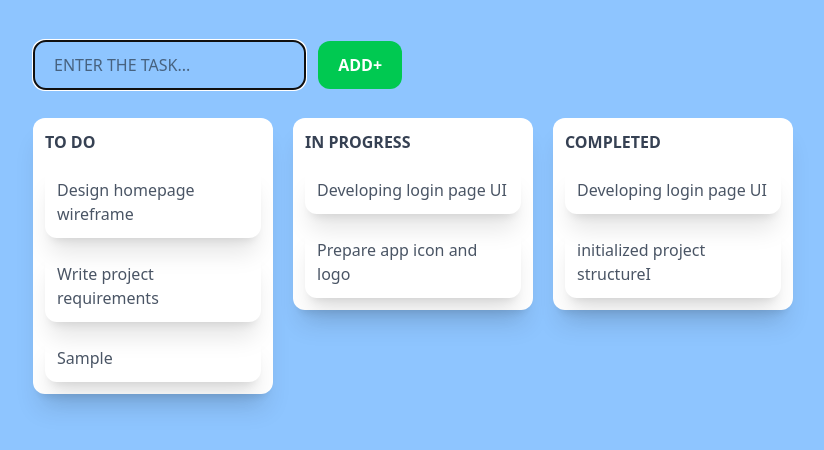
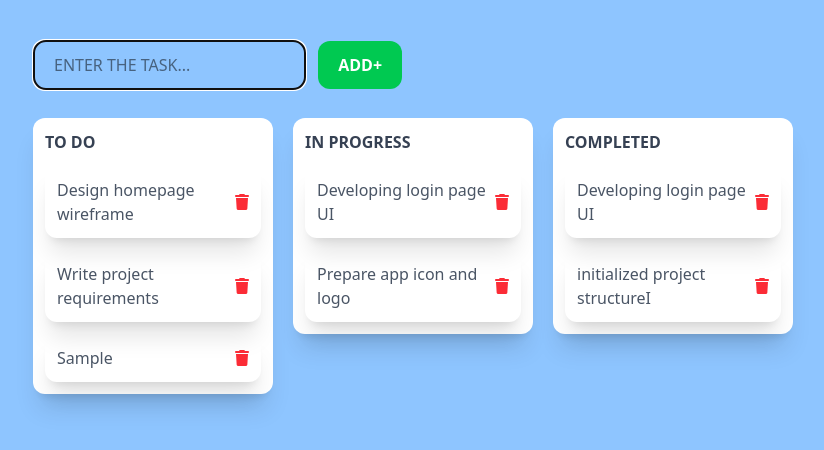
Before and after one commit to farhan-nazir006/kanban-Board, a website: page index.html in a window 1280 px wide. Both pictures are taken after typing "Sample" into the empty fields and a click on the button "ADD+". Shown: the whole page, without its empty margins (7-831 px from the left). Drawn offline with Linux system fonts and the light colour scheme.

Commit message:
Add delete button and it's funationality for all local and newly adding task

```diff
--- a/index.html
+++ b/index.html
@@ -6,9 +6,10 @@
   <meta name="viewport" content="width=device-width, initial-scale=1.0">
   <title>Kanban Board</title>
   <link rel="stylesheet" href="src/output.css">
+  <link rel="stylesheet" href="https://cdnjs.cloudflare.com/ajax/libs/font-awesome/6.7.2/css/all.min.css">
 </head>
 
-<body>
+<body class="w-full bg-blue-300">
   <div class="container w-full h-dvh font-sans flex flex-col items-start bg-blue-300 gap-5 p-10">
 
     <div class="input">
@@ -26,26 +27,40 @@
 
         <div class="box self-start bg-white w-60 p-3 rounded-xl flex flex-col gap-3 shadow-xl" id="Todo_box">
           <h4 class="font-bold text-gray-700">TO DO</h4>
-          <p class="task text-gray-600 w-full shadow-xl rounded-xl p-3 cursor-move" draggable="true">Design homepage
-            wireframe</p>
-          <p class="task text-gray-600 w-full shadow-xl rounded-xl p-3 cursor-move" draggable="true">Write project
-            requirements</p>
+          <p class="task text-gray-600 w-full shadow-xl rounded-xl p-3 cursor-move flex items-center justify-between"
+            draggable="true">Design homepage
+            wireframe<button class="delete_task"><i
+                class="fa-solid fa-trash cursor-pointer text-red-500"></i></button></i>
+          </p>
+          <p class="task text-gray-600 w-full shadow-xl rounded-xl p-3 cursor-move flex items-center justify-between"
+            draggable="true">
+            Write project
+            requirements<button class=" delete_task"><i
+                class=" fa-solid fa-trash cursor-pointer text-red-500"></i></button></p>
         </div>
 
         <div class="box self-start bg-white w-60 p-3 rounded-xl flex flex-col gap-3 shadow-xl" id="InProgress_box">
           <h4 class="font-bold text-gray-700">IN PROGRESS</h4>
-          <p class="task text-gray-600 w-full shadow-xl rounded-xl p-3 cursor-move" draggable="true">Developing login
-            page UI</p>
-          <p class="task text-gray-600 w-full shadow-xl rounded-xl p-3 cursor-move" draggable="true">Prepare app icon
-            and logo</p>
+          <p class="task text-gray-600 w-full shadow-xl rounded-xl p-3 cursor-move flex items-center justify-between"
+            draggable="true">Developing login
+            page UI <button class=" delete_task"><i class=" fa-solid fa-trash cursor-pointer text-red-500"></i></button>
+          </p>
+          <p class="task text-gray-600 w-full shadow-xl rounded-xl p-3 cursor-move flex items-center justify-between"
+            draggable="true">Prepare app icon
+            and logo<button class=" delete_task"><i class=" fa-solid fa-trash cursor-pointer text-red-500"></i></button>
+          </p>
         </div>
 
         <div class="box self-start bg-white w-60 p-3 rounded-xl flex flex-col gap-3 shadow-xl" id="Completed_box">
           <h4 class="font-bold text-gray-700">COMPLETED</h4>
-          <p class="task text-gray-600 w-full shadow-xl rounded-xl p-3 cursor-move" draggable="true">Developing login
-            page UI</p>
-          <p class="task text-gray-600 w-full shadow-xl rounded-xl p-3 cursor-move" draggable="true">initialized project
-            structureI</p>
+          <p class="task text-gray-600 w-full shadow-xl rounded-xl p-3 cursor-move flex items-center justify-between"
+            draggable="true">Developing login
+            page UI <button class=" delete_task"><i class=" fa-solid fa-trash cursor-pointer text-red-500"></i></button>
+          </p>
+          <p class="task text-gray-600 w-full shadow-xl rounded-xl p-3 cursor-move flex items-center justify-between"
+            draggable="true">initialized project
+            structureI<button class=" delete_task"><i
+                class=" fa-solid fa-trash cursor-pointer text-red-500"></i></button></p>
         </div>
       </div>
 
--- a/script.js
+++ b/script.js
@@ -5,7 +5,9 @@ const completedContainer = document.querySelector("#Completed_box");
 const addbtn = document.querySelector(".Add_button");
 const input = document.querySelector(".input_box");
 const notification = document.getElementById("notification");
-console.log(notification);
+const deleteBtn = document.querySelectorAll(".delete_task");
+
+
 
 
 let draggedTask = null;
@@ -25,9 +27,9 @@ let draggedTask = null;
 function createTask(tasktext) {
 
   let p = document.createElement("p");
-  p.className = "task text-gray-600 w-full shadow-xl rounded-xl p-3 cursor-move";
+  p.className = "task text-gray-600 w-full shadow-xl rounded-xl p-3 cursor-move flex items-center justify-between";
   p.setAttribute("draggable", "true");
-  p.innerHTML = tasktext;
+  p.innerHTML = `${tasktext}<button><i class="delete_task fa-solid fa-trash cursor-pointer text-red-500"></i></button>`;
 
   p.addEventListener("dragstart", () => {
     draggedTask = p;
@@ -38,6 +40,12 @@ function createTask(tasktext) {
     draggedTask = null;
     p.classList.remove("text-white", "bg-black");
   })
+
+  const deleteBtn = p.querySelector(".delete_task");
+  deleteBtn.addEventListener("click", () => {
+    p.remove();
+  })
+
 
   todoContainer.appendChild(p);
 }
@@ -70,6 +78,7 @@ function showNotification(message) {
 
 
 // For Local tasks
+
 tasks.forEach(task =>
   task.addEventListener("dragstart", () => {
     draggedTask = task;
@@ -83,3 +92,10 @@ tasks.forEach(task =>
     task.classList.remove("text-white", "bg-black");
   })
 )
+
+deleteBtn.forEach(btn =>
+  btn.addEventListener("click", () => {
+    let task = btn.closest(".task");
+    task.remove();
+  })
+)
```
Also changed, not shown: src/output.css.
